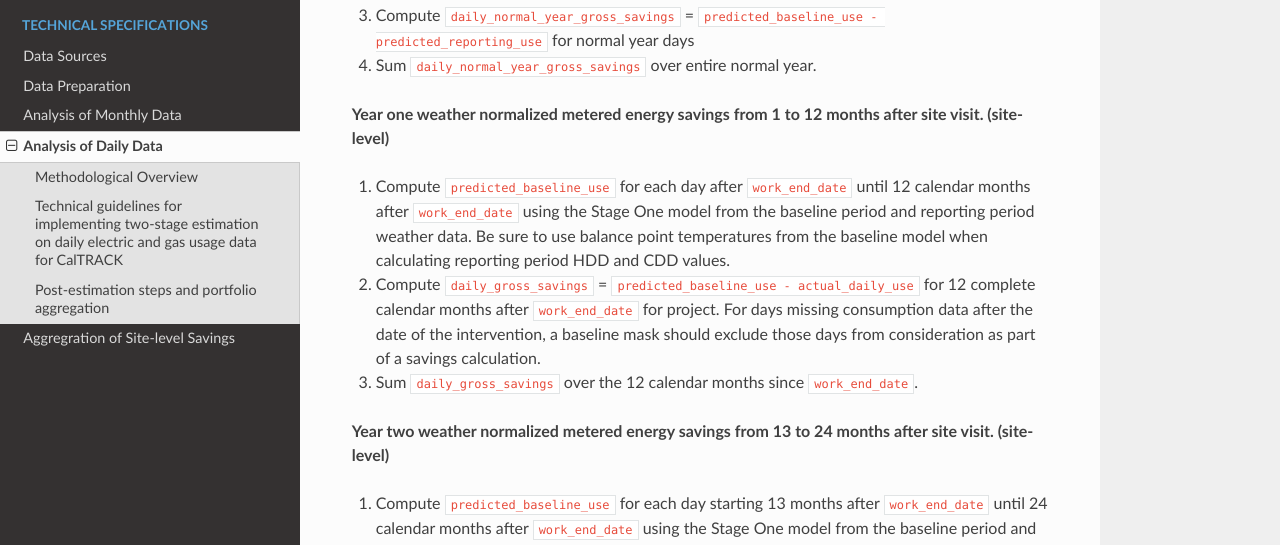
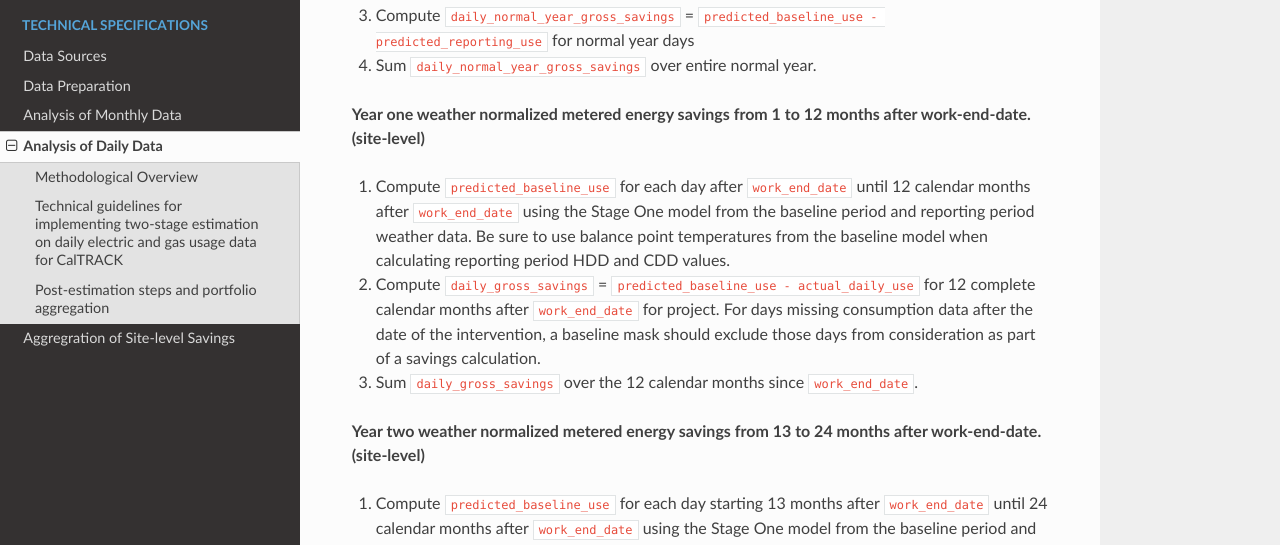
Before and after one commit to openeemeter/caltrack, an MkDocs documentation site: the page built from docs/savings-calculations/v1.0/daily/README.md, in a window 1280 px wide and 900 px high, scrolled down 3333 px. Shown: the part 153-698 px from the top of the window. Built offline with MkDocs 1.6.1, drawn with Linux system fonts in a browser that asks for light colours; nearby versions of some CDN libraries; formulas are drawn with MathJax 3; old or Windows-style settings are respelled for this version of MkDocs.

Commit message:
fix headers
work-end-date

```diff
--- a/docs/savings-calculations/v1.0/daily/README.md
+++ b/docs/savings-calculations/v1.0/daily/README.md
@@ -114,13 +114,13 @@ These site-level second stage quantities are calculated as follows:
 3. Compute `daily_normal_year_gross_savings` = `predicted_baseline_use - predicted_reporting_use` for normal year days
 4. Sum  `daily_normal_year_gross_savings` over entire normal year.
 
-**Year one weather normalized metered energy savings from 1 to 12 months after site visit.  (site-level)**
+**Year one weather normalized metered energy savings from 1 to 12 months after work-end-date.  (site-level)**
 
 1. Compute `predicted_baseline_use` for each day after `work_end_date` until 12 calendar months after `work_end_date` using the Stage One model from the baseline period and reporting period weather data. Be sure to use balance point temperatures from the baseline model when calculating reporting period HDD and CDD values.
 2. Compute `daily_gross_savings` = `predicted_baseline_use - actual_daily_use` for 12 complete calendar months after `work_end_date` for project. For days missing consumption data after the date of the intervention, a baseline mask should exclude those days from consideration as part of a savings calculation.
 3. Sum  `daily_gross_savings` over the 12 calendar months since `work_end_date`.
 
-**Year two weather normalized metered energy savings from 13 to 24 months after site visit.  (site-level)**
+**Year two weather normalized metered energy savings from 13 to 24 months after work-end-date.  (site-level)**
 
 1. Compute `predicted_baseline_use` for each day starting 13 months after `work_end_date` until 24 calendar months after `work_end_date` using the Stage One model from the baseline period and reporting period weather data. Be sure to use balance point temperatures from the baseline model when calculating reporting period HDD and CDD values.
 2. Compute `daily_gross_savings` = `predicted_baseline_use - actual_daily_use` for month 13 to month 24 after `work_end_date` for project. For days missing consumption data after the date of the intervention, a baseline mask should exclude those days from consideration as part of a savings calculation.
```
